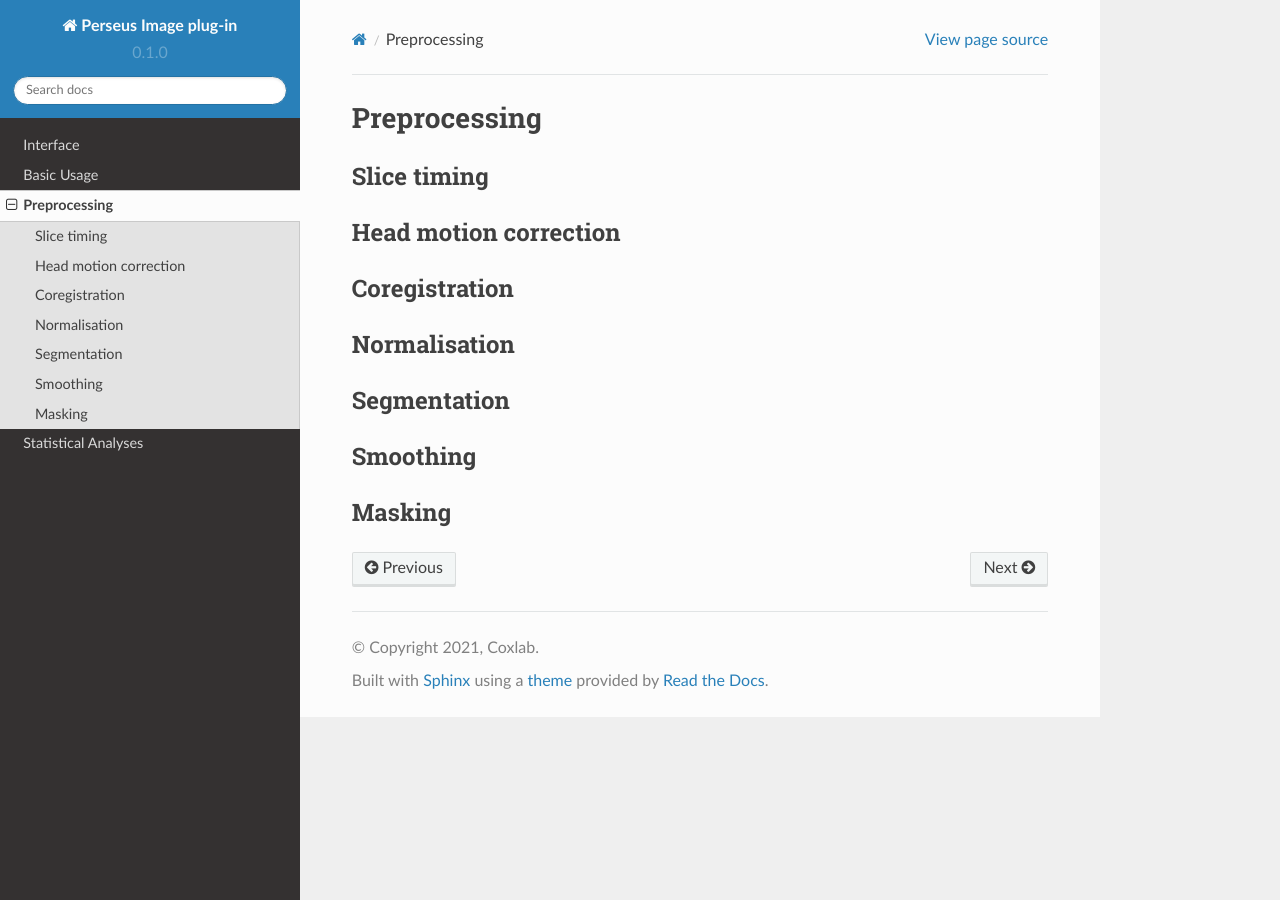
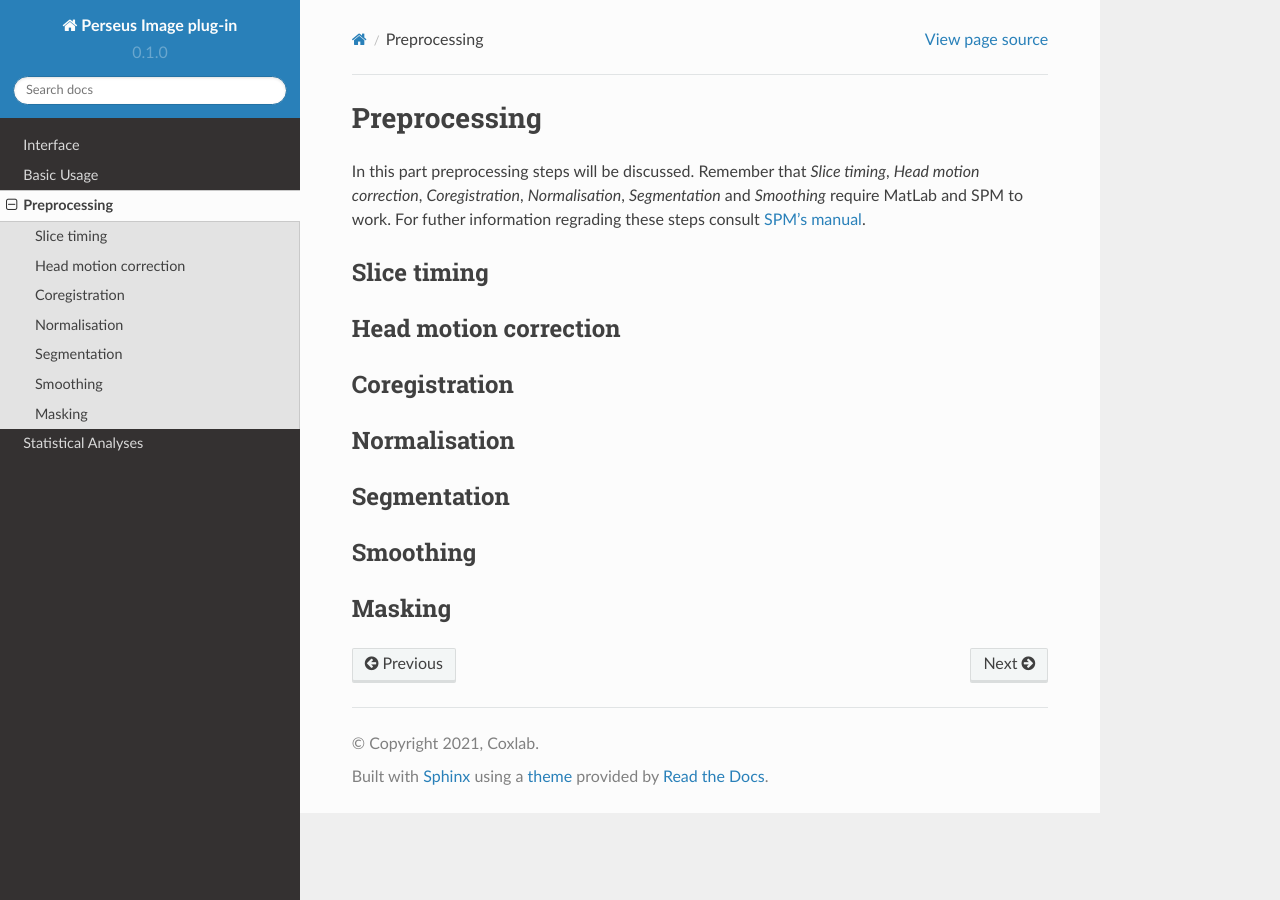
Before and after one commit to CarloDeNart/Perseus-Image-plug-in, a Sphinx documentation site: the page built from docs/source/Preprocessing.rst, in a window 1280 px wide. Built offline with Sphinx 7.4.7 and the Read the Docs theme 2.0.0, drawn with Linux system fonts in a browser that asks for light colours.

Commit message:
Update Preprocessing.rst

```diff
--- a/docs/source/Preprocessing.rst
+++ b/docs/source/Preprocessing.rst
@@ -1,6 +1,8 @@
 **************
 Preprocessing
 **************
+
+In this part preprocessing steps will be discussed. Remember that *Slice timing*, *Head motion correction*, *Coregistration*, *Normalisation*, *Segmentation* and *Smoothing* require MatLab and SPM to work. For futher information regrading these steps consult `SPM's manual <https://www.fil.ion.ucl.ac.uk/spm/doc/spm12_manual.pdf/>`_.
 
 Slice timing
 =============
```
